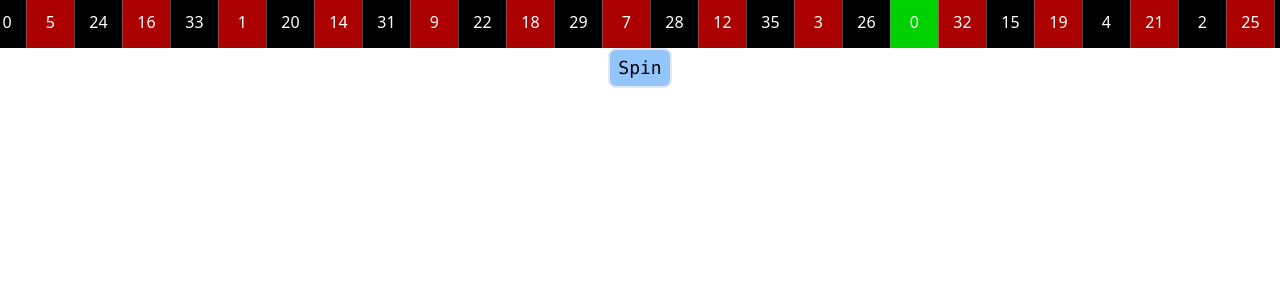
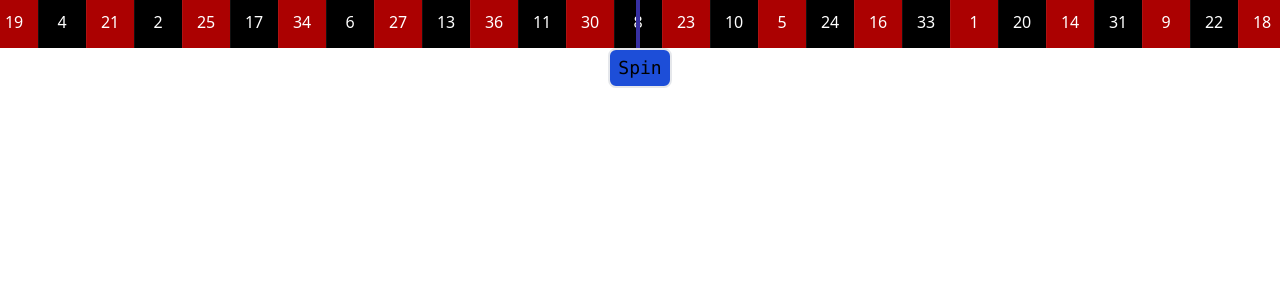
Before and after one commit to johannes67890/Roulette, a React (Create React App) app: page / in a window 1280 px wide. Shown: the top 300 px of the page. Built offline with nearby package versions, Linux system fonts and the light colour scheme.

Commit message:
workon for data fetching

```diff
--- a/package.json
+++ b/package.json
@@ -11,6 +11,7 @@
     "@types/node": "^12.0.0",
     "@types/react": "^17.0.0",
     "@types/react-dom": "^17.0.0",
+    "jquery": "^3.6.0",
     "react": "^17.0.2",
     "react-dom": "^17.0.2",
     "react-scripts": "4.0.3",
@@ -42,6 +43,7 @@
     ]
   },
   "devDependencies": {
+    "@types/jquery": "^3.5.9",
     "autoprefixer": "^9.8.8",
     "postcss": "^7.0.39",
     "tailwindcss": "npm:@tailwindcss/postcss7-compat@^2.2.17"
--- a/src/App.tsx
+++ b/src/App.tsx
@@ -1,16 +1,29 @@
 import React from "react";
 import { Tiles } from "./Tiles";
 import { useState } from "react";
+import $ from "jquery";
+
 //https://css-tricks.com/restart-css-animation/
 function App() {
+  let val = 0;
   const [IsSpin, setIsSpin] = useState<Boolean>(false);
   return (
-    <div className="overflow-hidden">
-      <ul
-        className={
-          IsSpin === true ? "flex animate-rollfast" : "flex animate-roll"
-        }
+    <>
+      <div className="overflow-hidden mx-auto max-w-7xl">
+        <div
+          style={{ width: "640px" }}
+          className="absolute border-r-4 h-12 max-w-7xl z-10 border-indigo-800"
+        ></div>
+        <div
+          id="window"
+          style={{
+            width: "5336px",
+            right: 0,
+            position: "relative",
+            overflow: "hidden",
+          }}
         >
+          <ul className={IsSpin === true ? "" : "flex animate-roll"}>
             {Tiles.map((index) => (
               <li
                 className={`bg-${index.color} flex-none w-12 h-12 self-start text-center align-middle inline-block leading-10`}
@@ -20,15 +33,25 @@ function App() {
             ))}
             {Tiles.map((index) => (
               <li
-            className={`bg-${index.color} flex-none w-12 h-12 text-center align-middle inline-block leading-10`}
+                className={`bg-${index.color} flex-none w-12 h-12 self-start text-center align-middle inline-block leading-10`}
+              >
+                <span className="align-middle text-white ">{index.val}</span>
+              </li>
+            ))}
+            {Tiles.map((index) => (
+              <li
+                className={`bg-${index.color} flex-none w-12 h-12 self-start text-center align-middle inline-block leading-10`}
               >
                 <span className="align-middle text-white ">{index.val}</span>
               </li>
             ))}
           </ul>
+        </div>
         <button
-        onClick={() => setIsSpin(!IsSpin)}
-        className="flex mx-auto px-2 py-1 border-2 bg-blue-300 rounded-lg hover:bg-blue-700"
+          onClick={() => {
+            IsSpin === true ? spin() : setIsSpin(!IsSpin);
+          }}
+          className="flex mx-auto px-2 py-1 border-2 bg-blue-700 rounded-lg hover:bg-blue-400"
         >
           {IsSpin === true ? (
             <svg
@@ -55,11 +78,32 @@ function App() {
           <span className="font-mono text-lg">Spin</span>
         </button>
       </div>
+    </>
   );
 }
 
 function spin() {
-  console.log("spin");
+  function getRandomInt(min: number, max: number) {
+    min = Math.ceil(min);
+    max = Math.floor(max);
+    return Math.floor(Math.random() * (max - min) + min); //The maximum is exclusive and the minimum is inclusive
+  }
+
+  $("#window").css({
+    right: "0",
+  });
+  //var x = getRandomInt(20, 53);
+  let x = 21;
+  $("#window").animate(
+    {
+      right: x * 48 + x * 10,
+    },
+    1000
+  );
+  let result = Tiles[x - 20];
+  console.log("x: ", x);
+  console.log("xxxxx: ", x * 48 + x * 10);
+  console.log("result: ", result);
 }
 
 export default App;
--- a/tailwind.config.js
+++ b/tailwind.config.js
@@ -6,11 +6,11 @@ module.exports = {
       keyframes: {
         roll: {
           "0%": { transform: "translate3d(0,0,0)" },
-          "100%": { transform: "translate3d(-101%,0,0)" },
+          "100%": { transform: "translate3d(-66%,0,0)" },
         },
       },
       animation: {
-        roll: "roll 8s linear infinite",
+        roll: "roll 10s linear infinite",
         rollfast: "roll 6s ease-out forwards",
       },
       colors: {
```
Also changed, not shown: 1 other file (tests, documents, lock files or other folders). Lines whose indentation alone changed are shown as unchanged.
